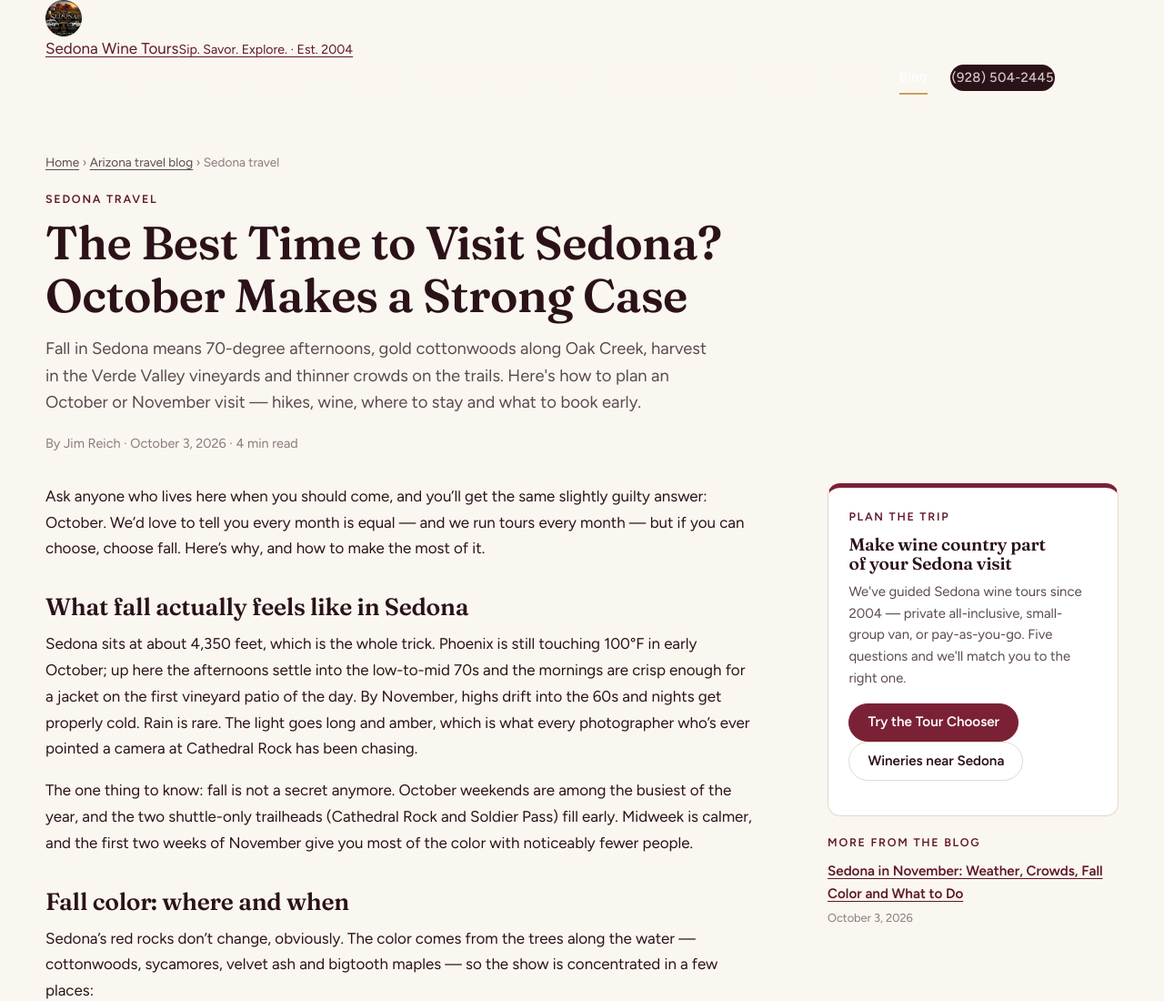
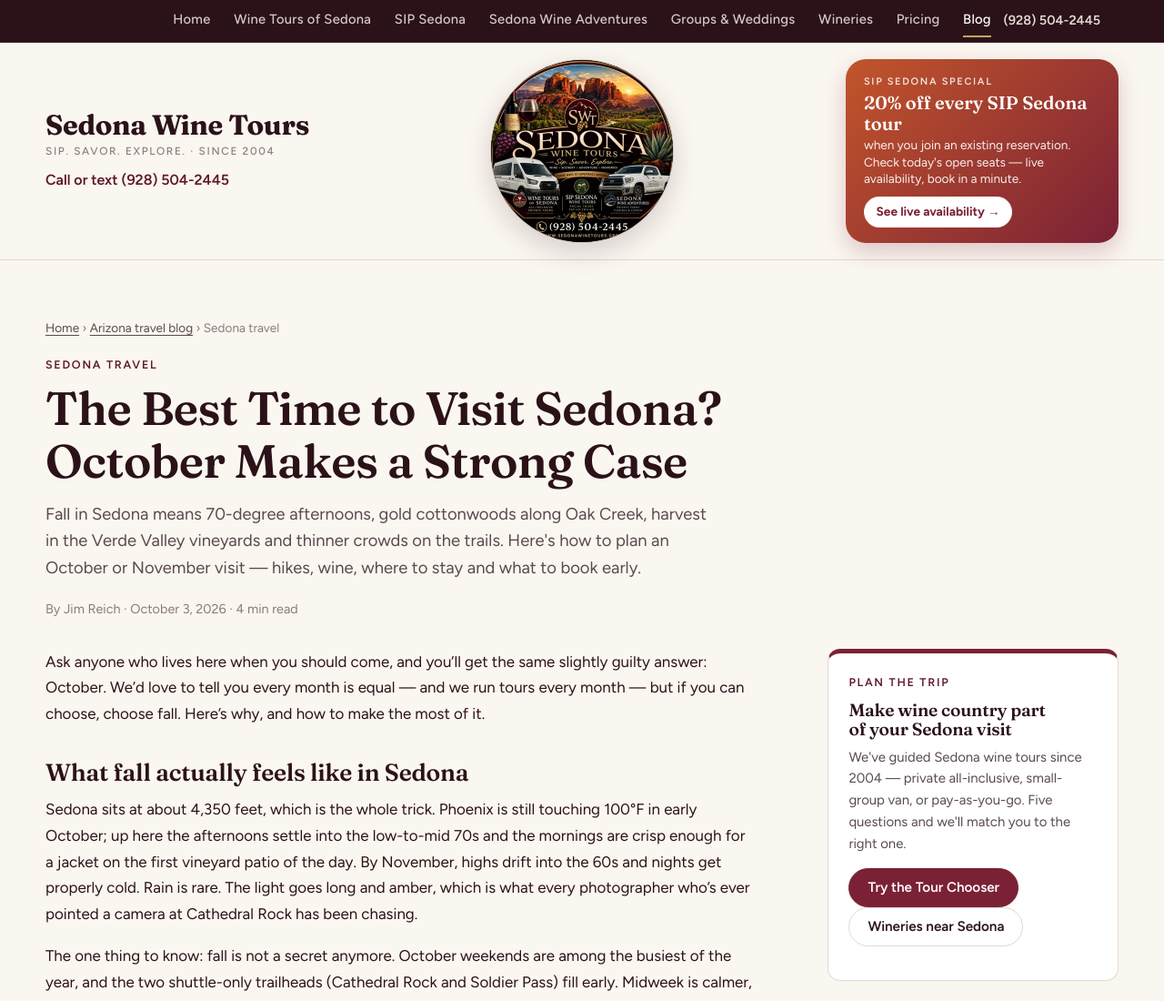
Before and after one commit to Sedona-Wine-Tours/sedonawinetours-group, a plain HTML site: page site/blog/best-time-to-visit-sedona-fall.html in a window 1280 px wide. Shown: the top 1100 px of the page at 91% size. Drawn offline with Linux system fonts and the light colour scheme; a script that the page names is missing.

Commit message:
Blog pages: new header

```diff
--- a/site/blog/best-time-to-visit-sedona-fall.html
+++ b/site/blog/best-time-to-visit-sedona-fall.html
@@ -23,11 +23,27 @@
 </head>
 <body class="">
 <a class="sr-only" href="#main">Skip to content</a>
-<header class="site-header"><div class="wrap">
-  <a class="wordmark" href="/" aria-label="Sedona Wine Tours home"><img class="mark" src="/images/swt-emblem-sm.webp" alt="" width="40" height="40"><span>Sedona Wine Tours<small>Sip. Savor. Explore. · Est. 2004</small></span></a>
-  <button class="menu-btn" aria-expanded="false" aria-controls="primary-nav" onclick="var n=document.getElementById('primary-nav');var o=n.classList.toggle('open');this.setAttribute('aria-expanded',o)">Menu</button>
-  <nav class="primary" id="primary-nav" aria-label="Primary"><a href="/" class="nav-home">Home</a><a href="/wine-tours-of-sedona">Wine Tours of Sedona</a><a href="/sip-sedona">SIP Sedona</a><a href="/sedona-wine-adventures">Sedona Wine Adventures</a><a href="/groups-corporate-weddings">Groups &amp; Weddings</a><a href="/sedona-wineries-and-vineyards">Wineries</a><a href="/pricing-and-policies">Pricing</a><a href="/blog" aria-current="page">Blog</a><a class="btn btn-phone" href="tel:+19285042445">(928) 504-2445</a></nav>
-</div></header>
+<header class="site-header">
+  <div class="topbar"><div class="wrap">
+    <button class="menu-btn" aria-expanded="false" aria-controls="primary-nav" onclick="var n=document.getElementById('primary-nav');var o=n.classList.toggle('open');this.setAttribute('aria-expanded',o)">Menu</button>
+    <nav class="primary" id="primary-nav" aria-label="Primary"><a href="/">Home</a><a href="/wine-tours-of-sedona">Wine Tours of Sedona</a><a href="/sip-sedona">SIP Sedona</a><a href="/sedona-wine-adventures">Sedona Wine Adventures</a><a href="/groups-corporate-weddings">Groups &amp; Weddings</a><a href="/sedona-wineries-and-vineyards">Wineries</a><a href="/pricing-and-policies">Pricing</a><a href="/blog" aria-current="page">Blog</a></nav>
+    <a class="topbar-phone" href="tel:+19285042445">(928) 504-2445</a>
+  </div></div>
+  <div class="masthead"><div class="wrap">
+    <div class="brand">
+      <a class="brand-name" href="/">Sedona Wine Tours</a>
+      <span class="brand-tag">Sip. Savor. Explore. · Since 2004</span>
+      <a class="brand-phone" href="tel:+19285042445">Call or text (928) 504-2445</a>
+    </div>
+    <a class="emblem-link" href="/" aria-label="Sedona Wine Tours home"><img class="emblem-img" src="/images/swt-emblem-md.webp" alt="Sedona Wine Tours — Wine Tours of Sedona, SIP Sedona and Sedona Wine Adventures" width="200" height="200" fetchpriority="high"></a>
+    <a class="promo" href="https://fareharbor.com/embeds/book/winetoursofsedona/items/644318/calendar/?ref=https%3A%2F%2Fwww.sedonawinetours.group" rel="noopener">
+      <span class="promo-eyebrow">SIP Sedona special</span>
+      <strong>20% off every SIP Sedona tour</strong>
+      <span class="promo-text">when you join an existing reservation. Check today's open seats — live availability, book in a minute.</span>
+      <span class="promo-cta">See live availability →</span>
+    </a>
+  </div></div>
+</header>
 <main id="main">
 
 <article class="post"><div class="wrap">
```
Also changed, not shown: site/blog/index.html (+21 -5 lines), site/blog/sedona-in-november.html (+21 -5 lines).
